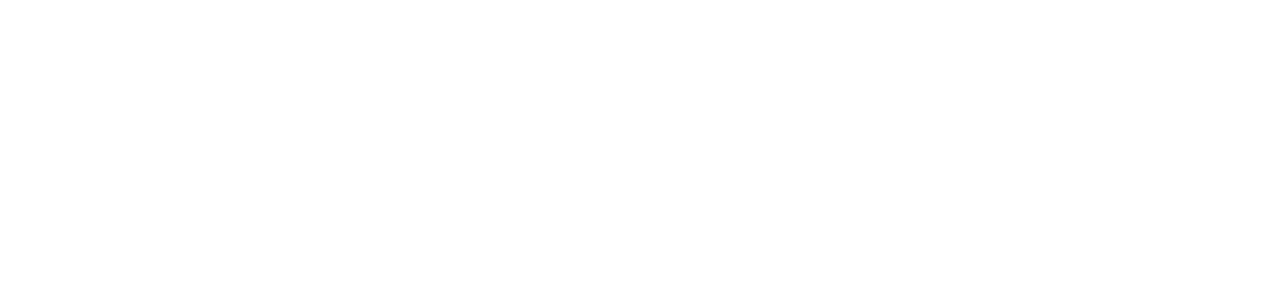
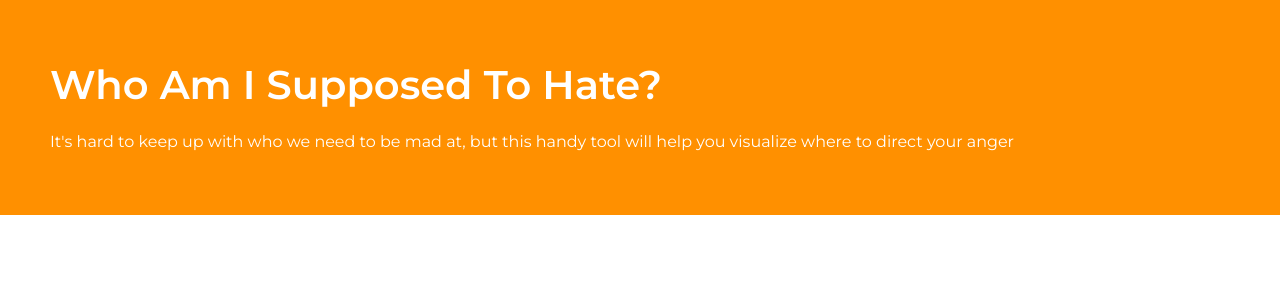
Before and after one commit to brewsterbhg/tweet-sentiment, a React (Create React App) app: page / in a window 1280 px wide. Shown: the top 300 px of the page. Built offline with nearby package versions, Linux system fonts and the light colour scheme.

Commit message:
Start building out frontend UI

```diff
--- a/src/components/App.js
+++ b/src/components/App.js
@@ -1,4 +1,5 @@
 import React, { Fragment, PureComponent } from 'react';
+import TopBanner from 'components/TopBanner';
 import SearchBar from 'components/SearchBar';
 
 class App extends PureComponent {
@@ -13,6 +14,7 @@
     render() {
         return (
             <Fragment>
+                <TopBanner />
                 <SearchBar />
             </Fragment>
         );
--- a/src/components/Shared/Input.js
+++ b/src/components/Shared/Input.js
@@ -1,7 +1,13 @@
-import React from 'react';
+import React, { Fragment } from 'react';
+import './input.css';
 
 const Input = () => (
-    <div></div>
+    <Fragment>
+        <div id='input-container'>
+            <div id='input'></div>
+            <input />
+        </div>
+    </Fragment>
 );
 
 export default React.memo(Input);
--- /dev/null
+++ b/src/components/Shared/input.css
@@ -0,0 +1,75 @@
+input {
+    font-size: 40px;
+    background-color: #808080;
+    position: absolute;
+    opacity: 0.4;
+    margin-top: -22px;
+    margin-left: -125px;
+    opacity: 0;
+    filter: alpha(opacity = 0);
+}
+
+#input-container {
+    position: absolute;
+    top: 80px;
+    left: 50%;
+}
+
+#input {
+    position: absolute;
+    margin-top: -20px;
+    margin-left: -120px;
+}
+
+.letterContainer {
+    display: inline;
+    white-space: nowrap;
+}
+
+.letterStatic {
+    display: inline;
+}
+
+.letterAnimTop {
+    display: inline;
+    position: absolute;
+    animation: dropTop .1s ease;
+
+}
+
+.letterAnimBottom {
+    display: inline;
+    position: absolute;
+    animation: dropBottom .1s ease;
+}
+
+.blink {
+    position: static;
+    top: -5px;
+    animation: blink 0.3s ease 0 infinite alternate;
+}
+
+@keyframes blink {
+    from { opacity: 0 }
+    to { opactiy: 1 }
+}
+
+@keyframes dropTop {
+    from {
+        transform: translateX(0) translateY(-20px) translateZ(20px) rotateX(90deg);
+    }
+
+    to {
+        transform: translateX(0) translateY(0) translateZ(0) rotateX(0deg);
+    }
+}
+
+@keyframes dropBottom {
+    from {
+        transform: translateY(20px) translateZ(20px) rotateX(-90deg);
+    }
+
+    to {
+        transform: rotateX(0deg);
+    }
+}
--- /dev/null
+++ b/src/components/TopBanner/TopBanner.js
@@ -0,0 +1,11 @@
+import React from 'react';
+import './top-banner.css';
+
+const TopBanner = () => (
+    <div className="banner-wrapper">
+        <h1>Who Am I Supposed To Hate?</h1>
+        <h2>It's hard to keep up with who we need to be mad at, but this handy tool will help you visualize where to direct your anger</h2>
+    </div>
+);
+
+export default TopBanner;
--- /dev/null
+++ b/src/components/TopBanner/index.js
@@ -0,0 +1 @@
+export { default } from './TopBanner';
--- /dev/null
+++ b/src/components/TopBanner/top-banner.css
@@ -0,0 +1,21 @@
+/*
+    COLOR PALETTE: #DC5C05, #FFAC00, #6EC5B8, #FF9000, #978B7D, #C7BAA7
+*/
+.banner-wrapper {
+    padding: 50px;
+    background: #FF9000
+}
+
+h1 {
+    color: #FFF;
+    font-size: 40px;
+    padding: 10px 0 10px 0;
+    margin: 0;
+    font-weight: 600;
+}
+
+h2 {
+    color: #FFF;
+    font-size: 16px;
+    font-weight: 400;
+}
--- /dev/null
+++ b/src/index.css
@@ -0,0 +1,7 @@
+@import url('https://fonts.googleapis.com/css?family=Montserrat:300,400,600');
+
+body {
+    margin: 0;
+    padding: 0;
+    font-family: 'Montserrat', sans-serif;
+}
--- a/src/index.js
+++ b/src/index.js
@@ -2,6 +2,7 @@
 import ReactDOM from 'react-dom';
 import App from 'components/App';
 import * as serviceWorker from './serviceWorker';
+import "./index.css";
 
 ReactDOM.render(<App />, document.getElementById('root'));
 
```
Also changed, not shown: 1 other file (tests, documents, lock files or other folders).
